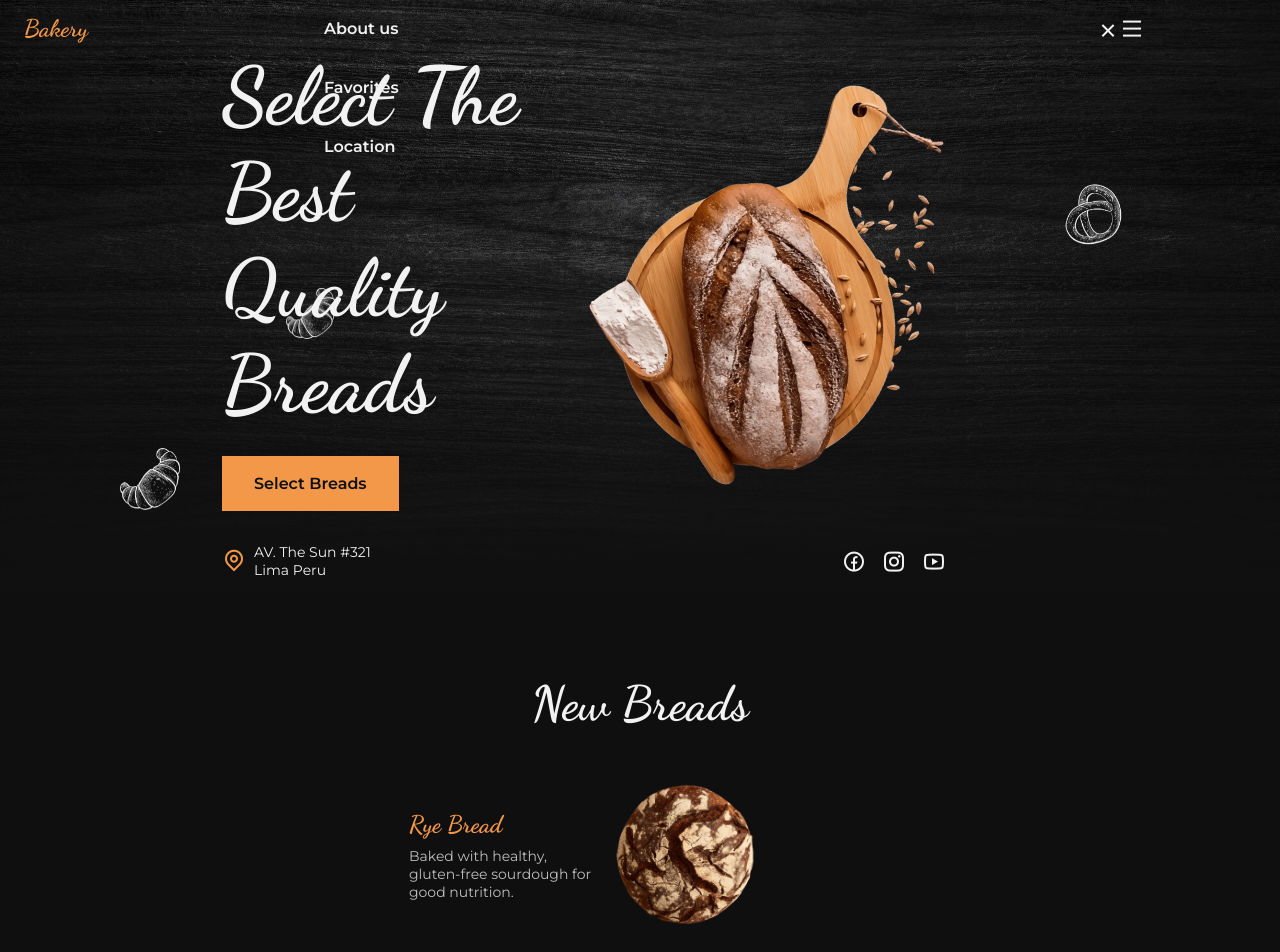
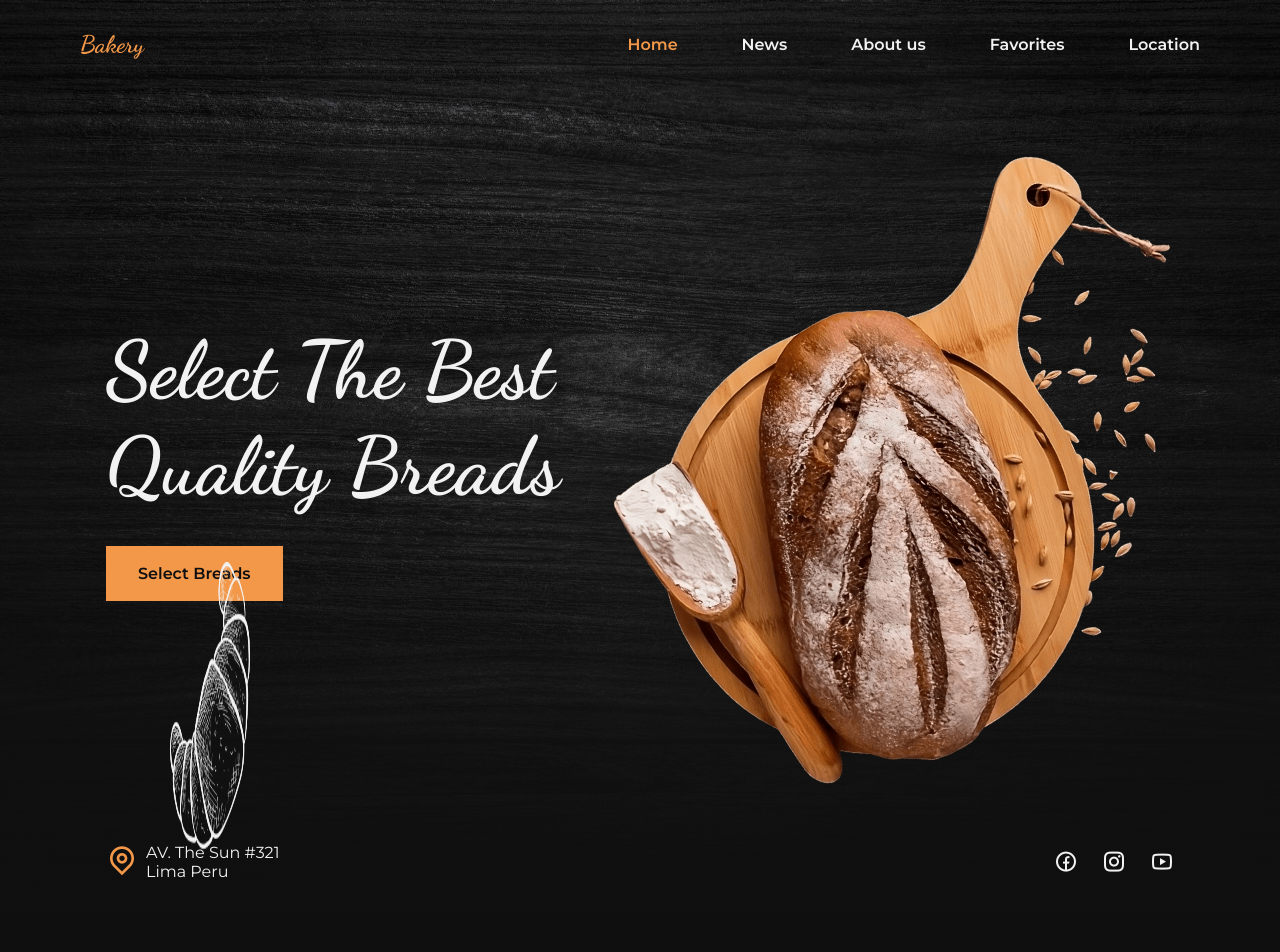
Before and after one commit to Kirillmlk/Bakery, a plain HTML site: page index.html in a window 1280 px wide. Shown: the top 952 px of the page. Drawn offline with nearby package versions, Linux system fonts and the light colour scheme.

Commit message:
add style for 1150px

```diff
--- a/assets/css/styles.css
+++ b/assets/css/styles.css
@@ -727,3 +727,82 @@ img {
         top: 8rem;
     }
 }
+
+
+/* FOR LARGE DEVICE */
+
+@media screen and (min-width: 1150px) {
+    .container {
+        margin-inline: auto;
+    }
+
+    .section {
+        padding-block: 7rem 2rem;
+    }
+
+    .nav {
+        height: calc(var(--header-height) + 2rem);
+    }
+
+    .nav__toggle,
+    .nav__close,
+    .nav__img-1,
+    .nav__img-2 {
+        display: none;
+    }
+
+    .nav__menu {
+        width: initial;
+    }
+
+    .nav__list{
+        flex-direction: row;
+        column-gap: 4rem;
+    }
+
+    .home__container {
+        grid-template-columns: 470px 550px;
+        column-gap: 3rem;
+    }
+
+    .home__title {
+        margin-bottom: 2rem;
+    }
+
+    .home__bread {
+        width: 80px;
+        height: 18rem;
+    }
+
+    .home__image {
+        max-width: initial;
+        width: 550px;
+    }
+
+    .home__location i {
+        font-size: 2rem;
+    }
+
+    .home__location span {
+        font-size: var(--normal-font-size);
+    }
+
+    .home__social {
+        column-gap: 1.5rem;
+    }
+
+    .new__container {
+        padding-top: 4rem;
+    }
+
+    .new__content {
+        grid-template-columns: repeat(3, 270px);
+        column-gap: 5.5rem;
+    }
+
+    .new__card {
+        flex-direction: column;
+        row-gap: 2rem;
+        text-align: center;
+    }
+}
```
